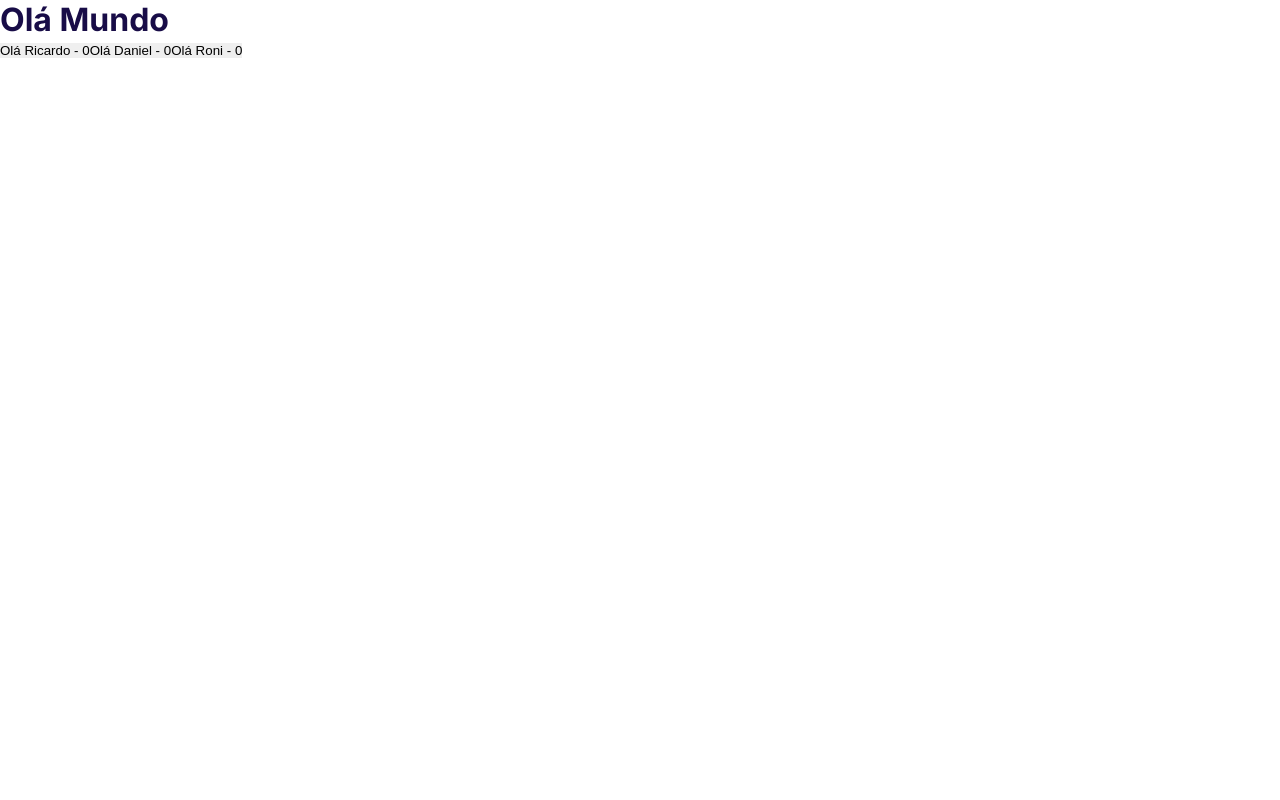
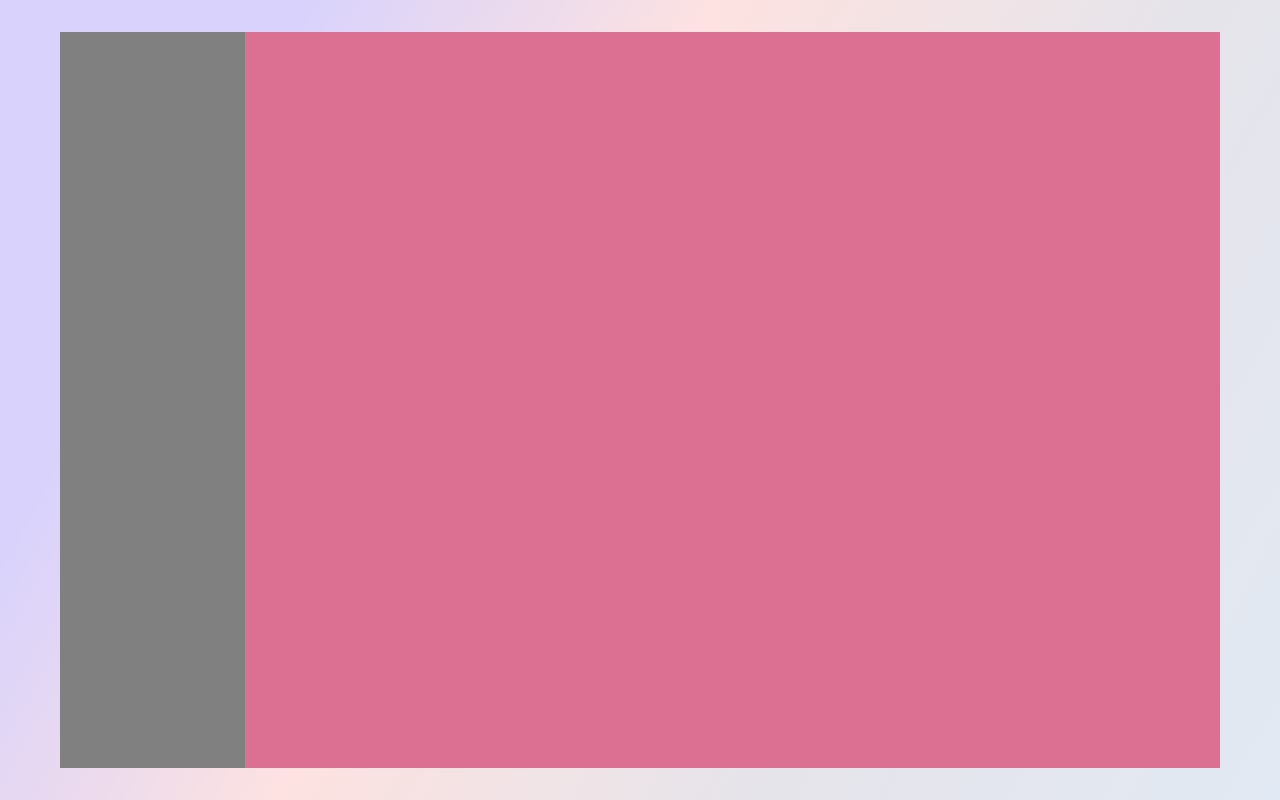
Before and after one commit to DanielReezende/dashboard-hospital, a React (Vite) app: page / in a window 1280 px wide. Built offline with nearby package versions, Linux system fonts and the light colour scheme.

Commit message:
Segunda aula

```diff
--- a/package.json
+++ b/package.json
@@ -10,6 +10,7 @@
     "preview": "vite preview"
   },
   "dependencies": {
+    "axios": "^1.6.1",
     "react": "^18.2.0",
     "react-dom": "^18.2.0"
   },
--- a/src/App.tsx
+++ b/src/App.tsx
@@ -1,14 +1,11 @@
-import { Button } from "./components/Button";
+import { Home } from "./pages/private/Home";
 
 function App() {
   return (
-    <div>
-      <h1>Olá Mundo</h1>
+    <>
 
-      <Button text="Olá Ricardo"></Button>
-      <Button text="Olá Daniel" />
-      <Button text="Olá Roni" />
-    </div>
+      <Home />
+    </>
   );
 }
 
--- /dev/null
+++ b/src/pages/private/Home/home.module.css
@@ -0,0 +1,30 @@
+.background {
+  height: 100vh;
+
+  background: var(--linear-gradient);
+
+  padding: 2rem 3.75rem;
+}
+
+.container {
+  width: 100%;
+  max-width: 1470px;
+  min-height: 100%;
+
+  background:  var(--bg);
+
+  display: grid;
+  grid-template-columns: 185px auto;
+}
+
+.container aside {
+  background-color: grey;
+}
+
+.content {
+  width: 100%;
+
+  background: palevioletred;
+
+  padding: 2.75rem 1.875rem;
+}
--- /dev/null
+++ b/src/pages/private/Home/index.tsx
@@ -0,0 +1,17 @@
+import styles from './home.module.css'
+
+export function Home () {
+  return (
+    <div className={styles.background}>
+      <main className={styles.container}>
+        <aside></aside>
+
+        <div className={styles.content}>
+          <header></header>
+
+        </div>
+
+      </main>
+    </div>
+  );
+}
--- /dev/null
+++ b/src/services/api.ts
@@ -0,0 +1,5 @@
+import axios from 'axios';
+
+export const api = axios.create({
+  baseURL: 'http:localhost:3333',
+})
```
Also changed, not shown: src/services/requests/index.ts (added, +8 -0 lines), src/assets/images/logo.svg (added), 1 other file (tests, documents, lock files or other folders).
